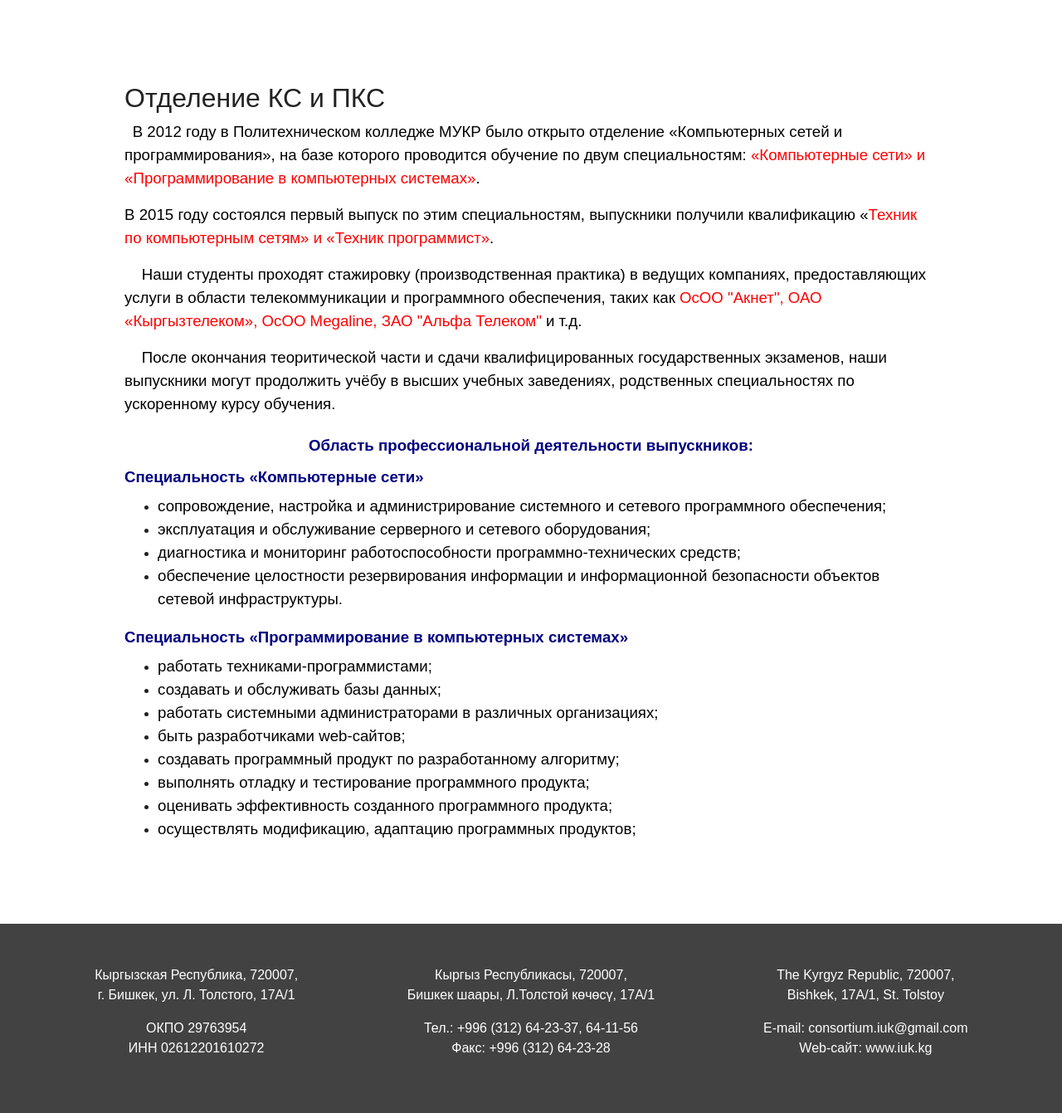
After one commit to DinaraKA/group1_muk_crm, a Django app: page /departments/department3 in a window 1280 px wide. The commit adds this page. Shown: the part 769-2110 px from the top of the page at 83% size. Run offline with Django 3.2, Linux system fonts and the light colour scheme; some libraries are stand-ins or nearby versions.

Commit message:
Добавление страницы для отделения программирования(шаблон, переход по ссылке с главной страницы).

```diff
--- /dev/null
+++ b/source/webapp/templates/departments/department3.html
@@ -0,0 +1,133 @@
+{% extends 'base.html' %}
+{% block menu %}
+{% endblock %}
+{% block carousel %}
+    <div class="carousel">
+        <div id="main-carousel" class="carousel slide" data-ride="carousel">
+            <ol class="carousel-indicators">
+                <li data-target="#main-carousel" data-slide-to="0" class="active"></li>
+                <li data-target="#main-carousel" data-slide-to="1"></li>
+                <li data-target="#main-carousel" data-slide-to="2"></li>
+            </ol>
+            <div class="carousel-inner">
+                <div class="carousel-item active text-uppercase">
+                    <img src="https://data.kaktus.media/image/big/2018-06-19_10-31-42_461991.jpg" class="d-block w-100"
+                         alt="">
+                    <div class="carousel-caption d-none d-md-block">
+                        <h3>Кыргыз Республикасынын эл аралык университетинин политехникалык колледжи</h3>
+                        <h3>Политехнический колледж Международного университета Кыргызской Республики</h3>
+                    </div>
+                </div>
+                <div class="carousel-item">
+                    <img src="https://pc.edu.kg/images/slider/КС2.jpg" class="d-block w-100" alt="">
+                    <div class="carousel-caption d-none d-md-block">
+                    </div>
+                </div>
+                <div class="carousel-item">
+                    <img src="https://pc.edu.kg/images/slider/ЭСС2.jpg" class="d-block w-100" alt="">
+                    <div class="carousel-caption d-none d-md-block">
+                    </div>
+                </div>
+            </div>
+            <a class="carousel-control-prev" href="#main-carousel" role="button" data-slide="prev">
+                <span class="carousel-control-prev-icon" aria-hidden="true"></span>
+            </a>
+            <a class="carousel-control-next" href="#main-carousel" role="button" data-slide="next">
+                <span class="carousel-control-next-icon" aria-hidden="true"></span>
+            </a>
+        </div>
+    </div>
+{% endblock %}
+
+{% block content %}
+    <section class="rstpl-all-content-position" id="rstpl-all-content-position" style="margin: 100px auto">
+        <div class="container">
+            <div class="row-fluid">
+                <div class="span12">
+                    <div id="rstpl-com_content" class="rstpl-content">
+                        <main id="main">
+                            <div class="item-page rstpl-article-container">
+                                <div class="page-header">
+                                    <h2 itemprop="name">Отделение КС и ПКС </h2>
+                                </div>
+                                <div itemprop="articleBody">
+                                    <p><span style="font-family: arial, helvetica, sans-serif;">
+                                        <span
+                                            style="color: #000000;">&nbsp;<span style="font-size: 14pt;"> В 2012 году в Политехническом колледже МУКР было открыто отделение «Компьютерных сетей и программирования», на базе которого проводится обучение по двум специальностям: <span
+                                            style="color: #ff0000;">«Компьютерные сети» и «Программирование в компьютерных системах»<span
+                                            style="color: #000000;">.</span></span></span></span></span></p>
+                                    <p><span style="color: #000000; font-family: arial, helvetica, sans-serif;"><span
+                                            style="font-size: 14pt;"><span style="color: #ff0000;"><span
+                                            style="color: #000000;"></span></span>В 2015 году состоялся первый выпуск по этим специальностям, выпускники получили квалификацию «<span
+                                            style="color: #ff0000;">Техник по компьютерным сетям» и «Техник программист»</span>.</span></span>
+                                    </p>
+                                    <p><span
+                                            style="font-family: arial, helvetica, sans-serif; font-size: 14pt; color: #000000;">&nbsp;&nbsp;&nbsp; Наши студенты проходят стажировку (производственная практика) в ведущих компаниях, предоставляющих услуги в области телекоммуникации и программного обеспечения, таких как <span
+                                            style="color: #ff0000;">ОсОО "Акнет", ОАО «Кыргызтелеком», ОсОО Megaline, ЗАО "Альфа Телеком"</span> и т.д.</span>
+                                    </p>
+                                    <p><span
+                                            style="font-family: arial, helvetica, sans-serif; font-size: 14pt; color: #000000;">&nbsp;&nbsp;&nbsp; После окончания теоритической части и сдачи квалифицированных государственных экзаменов, наши выпускники могут продолжить учёбу в высших учебных заведениях, родственных специальностях по ускоренному курсу обучения.</span>
+                                    </p>
+                                    <h3><span
+                                            style="font-family: arial, helvetica, sans-serif; color: #000080;"><strong><span
+                                            style="font-size: 14pt;">Область профессиональной деятельности выпускников:</span></strong></span>
+                                    </h3>
+                                    <h4><span
+                                            style="font-family: arial, helvetica, sans-serif; color: #000080;"><strong><span
+                                            style="font-size: 14pt;">Специальность «<a
+                                            href="/component/content/?id=20&amp;Itemid=127" style="color: #000080;">Компьютерные сети</a>»</span></strong></span>
+                                    </h4>
+                                    <ul>
+                                        <li><span
+                                                style="font-family: arial, helvetica, sans-serif; font-size: 14pt; color: #000000;">сопровождение, настройка и администрирование системного и сетевого программного обеспечения;</span>
+                                        </li>
+                                        <li><span
+                                                style="font-family: arial, helvetica, sans-serif; font-size: 14pt; color: #000000;">эксплуатация и обслуживание серверного и сетевого оборудования;</span>
+                                        </li>
+                                        <li><span
+                                                style="font-family: arial, helvetica, sans-serif; font-size: 14pt; color: #000000;">диагностика и мониторинг работоспособности программно-технических средств;</span>
+                                        </li>
+                                        <li><span
+                                                style="font-family: arial, helvetica, sans-serif; font-size: 14pt; color: #000000;">обеспечение целостности резервирования информации и информационной безопасности объектов сетевой инфраструктуры.</span>
+                                        </li>
+                                    </ul>
+                                    <h4><span
+                                            style="color: #000080; font-family: arial, helvetica, sans-serif;"><strong><span
+                                            style="font-size: 14pt;">Специальность «<a href="/dokumentatsiya?id=21"
+                                                                                       style="color: #000080;">Программирование в компьютерных системах</a>»</span></strong></span>
+                                    </h4>
+                                    <ul>
+                                        <li><span
+                                                style="font-family: arial, helvetica, sans-serif; font-size: 14pt; color: #000000;">работать техниками-программистами;</span>
+                                        </li>
+                                        <li><span
+                                                style="font-family: arial, helvetica, sans-serif; font-size: 14pt; color: #000000;">создавать и обслуживать базы данных;</span>
+                                        </li>
+                                        <li><span
+                                                style="font-family: arial, helvetica, sans-serif; font-size: 14pt; color: #000000;">работать системными администраторами в различных организациях;</span>
+                                        </li>
+                                        <li><span
+                                                style="font-family: arial, helvetica, sans-serif; font-size: 14pt; color: #000000;">быть разработчиками web-сайтов;</span>
+                                        </li>
+                                        <li><span
+                                                style="font-family: arial, helvetica, sans-serif; font-size: 14pt; color: #000000;">создавать программный продукт по разработанному алгоритму;</span>
+                                        </li>
+                                        <li><span
+                                                style="font-family: arial, helvetica, sans-serif; font-size: 14pt; color: #000000;">выполнять отладку и тестирование программного продукта;</span>
+                                        </li>
+                                        <li><span
+                                                style="font-family: arial, helvetica, sans-serif; font-size: 14pt; color: #000000;">оценивать эффективность созданного программного продукта;</span>
+                                        </li>
+                                        <li><span
+                                                style="font-family: arial, helvetica, sans-serif; font-size: 14pt; color: #000000;">осуществлять модификацию, адаптацию программных продуктов;</span>
+                                        </li>
+                                    </ul>
+                            </div>
+                            </div>
+                        </main>
+                    </div>
+                </div>
+            </div>
+        </div>
+    </section>
+{% endblock %}
--- a/source/webapp/urls.py
+++ b/source/webapp/urls.py
@@ -1,10 +1,11 @@
 from django.urls import path
-from .views import IndexView, Department1View, Department2View
+from .views import IndexView, Department1View, Department2View, Department3View
 
 app_name = 'webapp'
 
 urlpatterns = [
     path('', IndexView.as_view(), name='index'),
     path('departments/department1', Department1View.as_view(),  name='department1'),
-    path('departments/department2', Department2View.as_view(),  name='department2')
+    path('departments/department2', Department2View.as_view(),  name='department2'),
+    path('departments/department3', Department3View.as_view(),  name='department3')
 ]
--- a/source/webapp/views.py
+++ b/source/webapp/views.py
@@ -10,3 +10,6 @@ class Department1View(TemplateView):
 
 class Department2View(TemplateView):
     template_name = 'departments/department2.html'
+
+class Department3View(TemplateView):
+    template_name = 'departments/department3.html'
```
Also changed, not shown: source/webapp/templates/index.html (+20 -2 lines).
